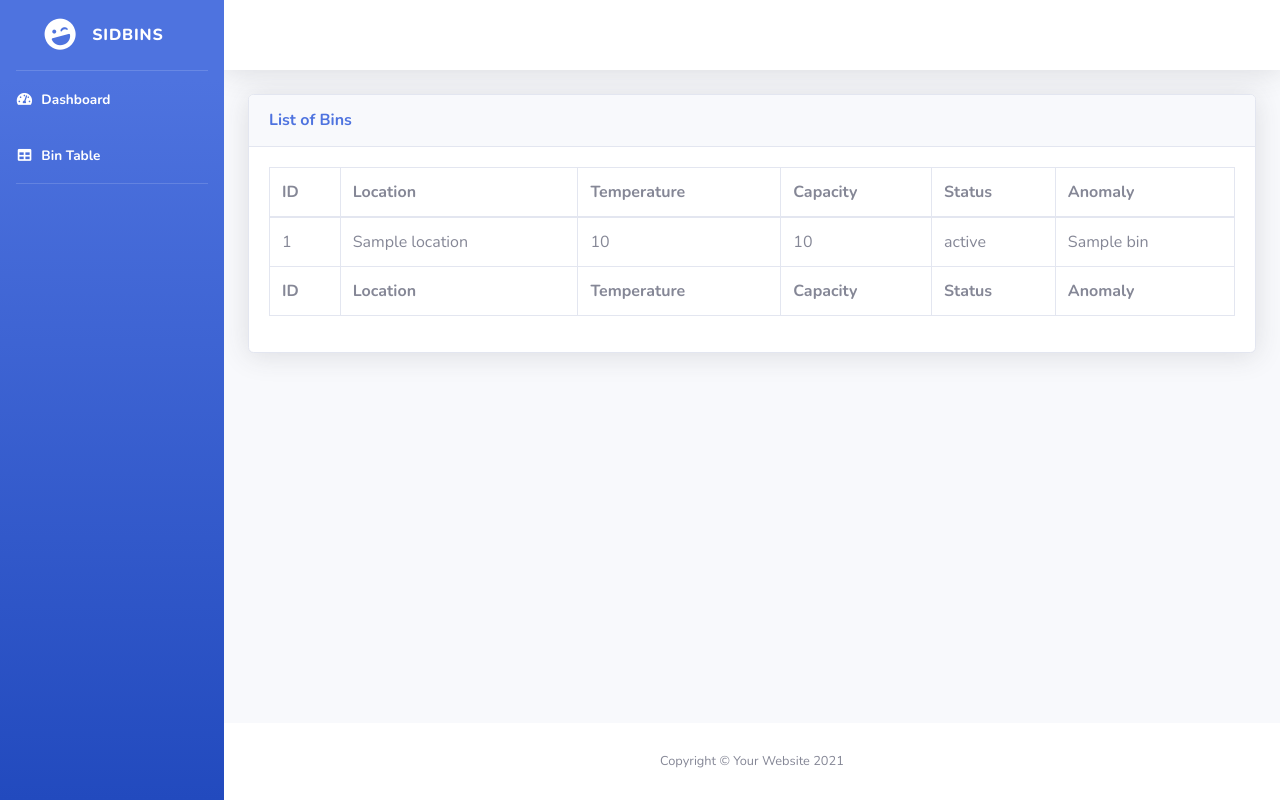
After one commit to matthiaslim/csc2106_g24, a Flask app: template templates/tables.html in a window 1280 px wide. The commit adds this page. Run offline with Flask 3, Linux system fonts and the light colour scheme; the template is opened without the code that fills it: most values are stand-ins (such as "Sample title", 1, 10 or a date in 2020); data that the repository does not hold is empty; some libraries are stand-ins or nearby versions.

Commit message:
Added Datatable

```diff
--- /dev/null
+++ b/templates/tables.html
@@ -0,0 +1,214 @@
+<!DOCTYPE html>
+<html lang="en">
+
+<head>
+
+    <meta charset="utf-8">
+    <meta http-equiv="X-UA-Compatible" content="IE=edge">
+    <meta name="viewport" content="width=device-width, initial-scale=1, shrink-to-fit=no">
+    <meta name="description" content="">
+    <meta name="author" content="">
+
+    <title>SB Admin 2 - Dashboard e</title>
+
+    <!-- Custom fonts for this template-->
+    <link href="vendor/fontawesome-free/css/all.min.css" rel="stylesheet" type="text/css">
+    <link
+        href="https://fonts.googleapis.com/css?family=Nunito:200,200i,300,300i,400,400i,600,600i,700,700i,800,800i,900,900i"
+        rel="stylesheet">
+
+    <!-- Custom styles for this template-->
+    <link href="../static/assets/css/sb-admin-2.min.css" rel="stylesheet">
+    <!-- Bootstrap core JavaScript-->
+    <script src="../static/assets/vendor/jquery/jquery.min.js"></script>
+    <script src="../static/assets/vendor/bootstrap/js/bootstrap.bundle.min.js"></script>
+
+    <!-- Core plugin JavaScript-->
+    <script src="../static/assets/vendor/jquery-easing/jquery.easing.min.js"></script>
+
+    <!-- Custom scripts for all pages-->
+    <script src="../static/assets/js/sb-admin-2.min.js"></script>
+
+    <!-- Page level plugins -->
+    <script src="../static/assets/vendor/chart.js/Chart.min.js"></script>
+
+    <script src="{{ url_for('static', filename='proj/js/index.js') }}"></script>
+    <script src="https://maps.googleapis.com/maps/api/js?key={{ api_key }}&callback=initMap" async defer></script>
+
+
+</head>
+
+<body id="page-top">
+
+    <!-- Page Wrapper -->
+    <div id="wrapper">
+
+        <!-- Sidebar -->
+        <ul class="navbar-nav bg-gradient-primary sidebar sidebar-dark accordion" id="accordionSidebar">
+
+            <!-- Sidebar - Brand -->
+            <a class="sidebar-brand d-flex align-items-center justify-content-center" href="index.html">
+                <div class="sidebar-brand-icon rotate-n-15">
+                    <i class="fas fa-laugh-wink"></i>
+                </div>
+                <div class="sidebar-brand-text mx-3">SidBins</div>
+            </a>
+
+            <!-- Divider -->
+            <hr class="sidebar-divider my-0">
+
+            <!-- Nav Item - Dashboard -->
+            <li class="nav-item active">
+                <a class="nav-link" href="{{ url_for('main_dashboard') }}">
+                    <i class="fas fa-fw fa-tachometer-alt"></i>
+                    <span>Dashboard</span>
+                </a>
+            </li>
+
+            <!-- Nav Item - Bin Table -->
+            <li class="nav-item active">
+                <a class="nav-link" href="{{ url_for('bin_table') }}">
+                    <i class="fas fa-fw fa-table"></i>
+                    <span>Bin Table</span>
+                </a>
+            </li>
+
+            <hr class="sidebar-divider">
+
+        </ul>
+        <!-- End of Sidebar -->
+
+        <!-- Content Wrapper -->
+        <div id="content-wrapper" class="d-flex flex-column">
+
+            <!-- Main Content -->
+            <div id="content">
+
+                <!-- Topbar -->
+                <nav class="navbar navbar-expand navbar-light bg-white topbar mb-4 static-top shadow">
+
+                    <!-- Sidebar Toggle (Topbar) -->
+                    <button id="sidebarToggleTop" class="btn btn-link d-md-none rounded-circle mr-3">
+                        <i class="fa fa-bars"></i>
+                    </button>
+
+
+                    <!-- Topbar Navbar -->
+                    <ul class="navbar-nav ml-auto">
+
+                    </ul>
+
+                </nav>
+                <!-- End of Topbar -->
+
+                <section id="bin_table">
+
+                    <!-- Begin Page Content -->
+                    <div class="container-fluid">
+
+                        <!-- DataTable for Bins List -->
+                        <div class="card shadow mb-4">
+                            <div class="card-header py-3">
+                                <h6 class="m-0 font-weight-bold text-primary">List of Bins</h6>
+                            </div>
+                            <div class="card-body">
+                                <div class="table-responsive">
+                                    <table class="table table-bordered" id="dataTable" width="100%" cellspacing="0">
+                                        <thead>
+                                            <tr>
+                                                <th>ID</th>
+                                                <th>Location</th>
+                                                <th>Temperature</th>
+                                                <th>Capacity</th>
+                                                <th>Status</th>
+                                                <th>Anomaly</th>
+                                            </tr>
+                                        </thead>
+                                        <tfoot>
+                                            <tr>
+                                                <th>ID</th>
+                                                <th>Location</th>
+                                                <th>Temperature</th>
+                                                <th>Capacity</th>
+                                                <th>Status</th>
+                                                <th>Anomaly</th>
+                                            </tr>
+                                        </tfoot>
+                                        <tbody>
+                                            {% for bin in bins %}
+                                                <tr>
+                                                    <td>{{ bin.id }}</td>
+                                                    <td>{{ bin.location }}</td>
+                                                    <td>{{ bin.temperature }}</td>
+                                                    <td>{{ bin.capacity }}</td>
+                                                    <td>{{ bin.status }}</td>
+                                                    <td>{{ bin.anomaly }}</td>
+                                                </tr>
+                                            {% endfor %}
+                                        </tbody>
+                                    </table>
+                                </div>
+                            </div>
+                        </div>
+
+                    </div>
+                    <!-- /.container-fluid -->
+
+                </div>
+                <!-- End of Main Content -->
+
+                </section>
+
+
+
+            <!-- Footer -->
+            <footer class="sticky-footer bg-white">
+                <div class="container my-auto">
+                    <div class="copyright text-center my-auto">
+                        <span>Copyright &copy; Your Website 2021</span>
+                    </div>
+                </div>
+            </footer>
+            <!-- End of Footer -->
+
+        </div>
+        <!-- End of Content Wrapper -->
+
+    </div>
+    <!-- End of Page Wrapper -->
+
+    <!-- Scroll to Top Button-->
+    <a class="scroll-to-top rounded" href="#page-top">
+        <i class="fas fa-angle-up"></i>
+    </a>
+
+    <!-- Logout Modal-->
+    <div class="modal fade" id="logoutModal" tabindex="-1" role="dialog" aria-labelledby="exampleModalLabel"
+        aria-hidden="true">
+        <div class="modal-dialog" role="document">
+            <div class="modal-content">
+                <div class="modal-header">
+                    <h5 class="modal-title" id="exampleModalLabel">Ready to Leave?</h5>
+                    <button class="close" type="button" data-dismiss="modal" aria-label="Close">
+                        <span aria-hidden="true">×</span>
+                    </button>
+                </div>
+                <div class="modal-body">Select "Logout" below if you are ready to end your current session.</div>
+                <div class="modal-footer">
+                    <button class="btn btn-secondary" type="button" data-dismiss="modal">Cancel</button>
+                    <a class="btn btn-primary" href="login.html">Logout</a>
+                </div>
+            </div>
+        </div>
+    </div>
+
+
+    <!-- Page level custom scripts
+    <script src="../static/assets/js/demo/chart-area-demo.js"></script>
+    <script src="../static/assets/js/demo/chart-pie-demo.js"></script> -->
+
+
+
+</body>
+
+</html>
```
Also changed, not shown: templates/index.html (+15 -10 lines).
